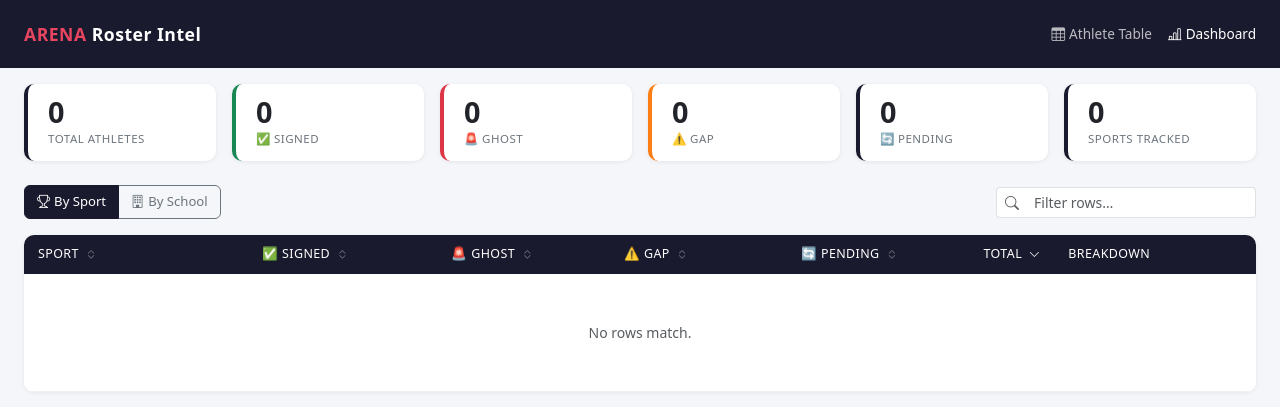
After one commit to mapfeiffer10/arena-roster-intel, a Flask app: page /dashboard in a window 1280 px wide. The commit adds this page. Shown: the top 407 px of the page. Run offline with Flask 3, Linux system fonts and the light colour scheme; data that the repository does not hold is empty.

Commit message:
Add Dashboard page with sport and school breakdowns
- New /dashboard route with pivot tables by sport and by school
- Each row shows Signed/Ghost/Gap/Pending counts, % signed, and a stacked color bar
- Clicking a row deep-links to the Athlete Table pre-filtered for that sport/school
- Athlete Table now reads URL params on load to apply filters from Dashboard links
- Fix sport slug normalization in roster_scraper: store with underscores to match ARENA sync
- Add nav links between Athlete Table and Dashboard in both pages

Co-Authored-By: Claude Sonnet 4.6 <noreply@anthropic.com>

```diff
--- a/app.py
+++ b/app.py
@@ -27,6 +27,11 @@ with app.app_context():
 @app.route("/")
 def index():
     return render_template("index.html")
+
+
+@app.route("/dashboard")
+def dashboard():
+    return render_template("dashboard.html")
 
 
 # ---------------------------------------------------------------------------
@@ -89,6 +94,30 @@ def get_athletes():
         "per_page": per_page,
         "pages":    paginated.pages,
     })
+
+
+@app.route("/api/dashboard")
+def dashboard_data():
+    pivot = request.args.get("pivot", "sport")  # "sport" or "school"
+
+    sql = """
+        SELECT
+            {col},
+            COUNT(*) FILTER (WHERE roster_match = '✅ Signed')   AS signed,
+            COUNT(*) FILTER (WHERE roster_match = '🚨 Ghost')    AS ghost,
+            COUNT(*) FILTER (WHERE roster_match = '⚠️ Gap')      AS gap,
+            COUNT(*) FILTER (WHERE roster_match = '🔄 Pending Review') AS pending,
+            COUNT(*) AS total
+        FROM athletes
+        GROUP BY {col}
+        ORDER BY {col}
+    """.format(col="sport" if pivot == "sport" else "school")
+
+    rows = db.session.execute(db.text(sql)).fetchall()
+    return jsonify([
+        {"name": r[0], "signed": r[1], "ghost": r[2], "gap": r[3], "pending": r[4], "total": r[5]}
+        for r in rows if r[0]
+    ])
 
 
 @app.route("/api/stats")
--- a/roster_scraper.py
+++ b/roster_scraper.py
@@ -323,10 +323,12 @@ def match_to_roster(arena_name: str, roster_names: list[str]) -> Optional[str]:
 def process_school_sport(school: str, sport: str, dry_run: bool = False) -> dict:
     stats = {"signed": 0, "ghost": 0, "gap": 0, "errors": 0}
     today = date.today().isoformat()
+    sport_slug = sport  # hyphenated, used for URL/config lookups
+    sport = sport.replace("-", "_")  # normalized, used for DB storage
 
     logger.info("--- %s / %s ---", school, sport)
 
-    roster_names, used_playwright = get_roster(school, sport)
+    roster_names, used_playwright = get_roster(school, sport_slug)
     if not roster_names:
         logger.warning("EMPTY ROSTER (JS-blocked?): %s %s", school, sport)
         stats["errors"] += 1
@@ -335,7 +337,7 @@ def process_school_sport(school: str, sport: str, dry_run: bool = False) -> dict
     if used_playwright:
         logger.info("Playwright returned %d players for %s %s", len(roster_names), school, sport)
 
-    arena_athletes = fetch_arena_for_school_sport(school, sport)
+    arena_athletes = fetch_arena_for_school_sport(school, sport_slug)
     logger.info("ARENA: %d live athletes", len(arena_athletes))
 
     matched_roster: set[str] = set()
--- /dev/null
+++ b/templates/dashboard.html
@@ -0,0 +1,370 @@
+<!DOCTYPE html>
+<html lang="en">
+<head>
+  <meta charset="UTF-8" />
+  <meta name="viewport" content="width=device-width, initial-scale=1.0" />
+  <title>Dashboard — ARENA Roster Intel</title>
+  <link href="https://cdn.jsdelivr.net/npm/bootstrap@5.3.3/dist/css/bootstrap.min.css" rel="stylesheet">
+  <link href="https://cdn.jsdelivr.net/npm/bootstrap-icons@1.11.3/font/bootstrap-icons.css" rel="stylesheet">
+  <style>
+    :root {
+      --brand: #1a1a2e;
+      --accent: #e94560;
+      --signed: #198754;
+      --ghost: #dc3545;
+      --gap: #fd7e14;
+      --pending: #6c757d;
+    }
+    body { background: #f4f6f9; font-size: 0.875rem; }
+
+    .navbar { background: var(--brand); }
+    .navbar-brand { font-weight: 700; letter-spacing: .5px; color: #fff !important; font-size: 1.1rem; }
+    .navbar-brand span { color: var(--accent); }
+    .nav-link { color: rgba(255,255,255,.7) !important; font-size: .85rem; }
+    .nav-link:hover, .nav-link.active { color: #fff !important; }
+
+    .stat-card {
+      background: #fff; border-radius: 10px; padding: 14px 20px;
+      border-left: 4px solid var(--brand);
+      box-shadow: 0 1px 4px rgba(0,0,0,.07);
+    }
+    .stat-card.signed  { border-color: var(--signed); }
+    .stat-card.ghost   { border-color: var(--ghost); }
+    .stat-card.gap     { border-color: var(--gap); }
+    .stat-num   { font-size: 1.8rem; font-weight: 700; line-height: 1; }
+    .stat-label { font-size: .72rem; color: #6c757d; text-transform: uppercase; letter-spacing: .5px; margin-top: 3px; }
+
+    .table-wrap { background: #fff; border-radius: 10px; box-shadow: 0 1px 4px rgba(0,0,0,.07); overflow: hidden; }
+    .table { margin-bottom: 0; }
+    .table thead th {
+      background: var(--brand); color: #fff; font-weight: 500; font-size: .78rem;
+      text-transform: uppercase; letter-spacing: .4px; border: none;
+      white-space: nowrap; cursor: pointer; user-select: none; padding: 10px 14px;
+    }
+    .table thead th:hover { background: #2a2a4e; }
+    .table thead th .sort-icon { opacity: .4; font-size: .7rem; margin-left: 3px; }
+    .table thead th.active-sort .sort-icon { opacity: 1; }
+    .table tbody tr { cursor: pointer; transition: background .1s; }
+    .table tbody tr:hover { background: #f0f4ff; }
+    .table td { vertical-align: middle; padding: 9px 14px; border-color: #f0f0f0; }
+    .table tfoot td { background: #f8f9fa; font-weight: 700; font-size: .82rem; padding: 9px 14px; border-top: 2px solid #dee2e6; }
+
+    .bar-cell { min-width: 120px; }
+    .bar-wrap { height: 8px; background: #f0f0f0; border-radius: 4px; overflow: hidden; display: flex; }
+    .bar-seg { height: 100%; }
+    .bar-signed  { background: var(--signed); }
+    .bar-ghost   { background: var(--ghost); }
+    .bar-gap     { background: var(--gap); }
+    .bar-pending { background: #ced4da; }
+
+    .num-signed  { color: var(--signed);  font-weight: 600; }
+    .num-ghost   { color: var(--ghost);   font-weight: 600; }
+    .num-gap     { color: var(--gap);     font-weight: 600; }
+    .num-pending { color: var(--pending); }
+    .num-zero    { color: #d1d5db; }
+
+    .pivot-toggle .btn { font-size: .82rem; }
+    .pivot-toggle .btn.active { background: var(--brand); color: #fff; border-color: var(--brand); }
+
+    .search-wrap input { font-size: .82rem; }
+
+    .pct-badge {
+      font-size: .68rem; color: #6b7280; background: #f3f4f6;
+      border-radius: 20px; padding: 2px 7px; white-space: nowrap;
+    }
+  </style>
+</head>
+<body>
+
+<nav class="navbar navbar-dark px-4 py-3">
+  <a class="navbar-brand" href="/"><span>ARENA</span> Roster Intel</a>
+  <div class="d-flex gap-3 align-items-center">
+    <a href="/" class="nav-link"><i class="bi bi-table me-1"></i>Athlete Table</a>
+    <a href="/dashboard" class="nav-link active"><i class="bi bi-bar-chart-line me-1"></i>Dashboard</a>
+  </div>
+</nav>
+
+<div class="container-fluid px-4 py-3" style="max-width: 1400px;">
+
+  <!-- Summary stat cards -->
+  <div class="row g-3 mb-4" id="stats-row">
+    <div class="col-6 col-md-2">
+      <div class="stat-card">
+        <div class="stat-num" id="stat-total">—</div>
+        <div class="stat-label">Total Athletes</div>
+      </div>
+    </div>
+    <div class="col-6 col-md-2">
+      <div class="stat-card signed">
+        <div class="stat-num" id="stat-signed">—</div>
+        <div class="stat-label">✅ Signed</div>
+      </div>
+    </div>
+    <div class="col-6 col-md-2">
+      <div class="stat-card ghost">
+        <div class="stat-num" id="stat-ghost">—</div>
+        <div class="stat-label">🚨 Ghost</div>
+      </div>
+    </div>
+    <div class="col-6 col-md-2">
+      <div class="stat-card gap">
+        <div class="stat-num" id="stat-gap">—</div>
+        <div class="stat-label">⚠️ Gap</div>
+      </div>
+    </div>
+    <div class="col-6 col-md-2">
+      <div class="stat-card">
+        <div class="stat-num" id="stat-pending">—</div>
+        <div class="stat-label">🔄 Pending</div>
+      </div>
+    </div>
+    <div class="col-6 col-md-2">
+      <div class="stat-card">
+        <div class="stat-num" id="stat-sports">—</div>
+        <div class="stat-label">Sports Tracked</div>
+      </div>
+    </div>
+  </div>
+
+  <!-- Controls row -->
+  <div class="d-flex flex-wrap gap-3 align-items-center justify-content-between mb-3">
+    <div class="pivot-toggle btn-group" role="group">
+      <button class="btn btn-outline-secondary active" id="btn-by-sport" onclick="setPivot('sport')">
+        <i class="bi bi-trophy me-1"></i>By Sport
+      </button>
+      <button class="btn btn-outline-secondary" id="btn-by-school" onclick="setPivot('school')">
+        <i class="bi bi-building me-1"></i>By School
+      </button>
+    </div>
+    <div class="search-wrap" style="width:260px">
+      <div class="input-group input-group-sm">
+        <span class="input-group-text bg-white border-end-0"><i class="bi bi-search text-muted"></i></span>
+        <input type="text" id="search-input" class="form-control border-start-0" placeholder="Filter rows…" oninput="filterRows()">
+      </div>
+    </div>
+  </div>
+
+  <!-- Table -->
+  <div class="table-wrap">
+    <div class="table-responsive">
+      <table class="table table-hover" id="dash-table">
+        <thead id="dash-thead">
+          <!-- rendered by JS -->
+        </thead>
+        <tbody id="dash-tbody">
+          <tr><td colspan="7" class="text-center py-5 text-muted"><span class="spinner-border spinner-border-sm me-2"></span>Loading…</td></tr>
+        </tbody>
+        <tfoot id="dash-tfoot"></tfoot>
+      </table>
+    </div>
+  </div>
+
+</div>
+
+<script src="https://cdn.jsdelivr.net/npm/bootstrap@5.3.3/dist/js/bootstrap.bundle.min.js"></script>
+<script>
+  let pivot = "sport";
+  let rawData = [];
+  let sortCol = "total";
+  let sortDir = "desc";
+
+  // ---------------------------------------------------------------------------
+  // Boot
+  // ---------------------------------------------------------------------------
+  document.addEventListener("DOMContentLoaded", () => {
+    loadStats();
+    loadDashboard();
+  });
+
+  // ---------------------------------------------------------------------------
+  // Data
+  // ---------------------------------------------------------------------------
+  async function loadStats() {
+    const res = await fetch("/api/stats");
+    const d = await res.json();
+    document.getElementById("stat-total").textContent   = d.total.toLocaleString();
+    document.getElementById("stat-signed").textContent  = d.signed.toLocaleString();
+    document.getElementById("stat-ghost").textContent   = d.ghost.toLocaleString();
+    document.getElementById("stat-gap").textContent     = d.gap.toLocaleString();
+    document.getElementById("stat-pending").textContent = d.pending.toLocaleString();
+  }
+
+  async function loadDashboard() {
+    document.getElementById("dash-tbody").innerHTML =
+      `<tr><td colspan="7" class="text-center py-5 text-muted"><span class="spinner-border spinner-border-sm me-2"></span>Loading…</td></tr>`;
+    const res = await fetch(`/api/dashboard?pivot=${pivot}`);
+    rawData = await res.json();
+    document.getElementById("stat-sports").textContent =
+      pivot === "sport" ? rawData.length : "—";
+    renderTable();
+  }
+
+  // ---------------------------------------------------------------------------
+  // Pivot toggle
+  // ---------------------------------------------------------------------------
+  function setPivot(p) {
+    pivot = p;
+    document.getElementById("btn-by-sport").classList.toggle("active", p === "sport");
+    document.getElementById("btn-by-school").classList.toggle("active", p === "school");
+    document.getElementById("search-input").value = "";
+    sortCol = "total";
+    sortDir = "desc";
+    loadDashboard();
+  }
+
+  // ---------------------------------------------------------------------------
+  // Sort
+  // ---------------------------------------------------------------------------
+  function setSort(col) {
+    if (sortCol === col) sortDir = sortDir === "asc" ? "desc" : "asc";
+    else { sortCol = col; sortDir = col === "name" ? "asc" : "desc"; }
+    renderTable();
+  }
+
+  function sorted(data) {
+    return [...data].sort((a, b) => {
+      let av = sortCol === "name" ? a.name : a[sortCol];
+      let bv = sortCol === "name" ? b.name : b[sortCol];
+      if (typeof av === "string") av = av.toLowerCase();
+      if (typeof bv === "string") bv = bv.toLowerCase();
+      if (av < bv) return sortDir === "asc" ? -1 : 1;
+      if (av > bv) return sortDir === "asc" ? 1 : -1;
+      return 0;
+    });
+  }
+
+  // ---------------------------------------------------------------------------
+  // Filter
+  // ---------------------------------------------------------------------------
+  function filterRows() {
+    renderTable();
+  }
+
+  function filtered(data) {
+    const q = document.getElementById("search-input").value.trim().toLowerCase();
+    if (!q) return data;
+    return data.filter(r => r.name.toLowerCase().includes(q));
+  }
+
+  // ---------------------------------------------------------------------------
+  // Render
+  // ---------------------------------------------------------------------------
+  function renderTable() {
+    const label = pivot === "sport" ? "Sport" : "School";
+    const colKey = pivot === "sport" ? "sport" : "school";
+
+    // Header
+    document.getElementById("dash-thead").innerHTML = `
+      <tr>
+        <th onclick="setSort('name')" data-col="name">
+          ${label} ${sortIcon("name")}
+        </th>
+        <th onclick="setSort('signed')" data-col="signed" class="text-end">
+          ✅ Signed ${sortIcon("signed")}
+        </th>
+        <th onclick="setSort('ghost')" data-col="ghost" class="text-end">
+          🚨 Ghost ${sortIcon("ghost")}
+        </th>
+        <th onclick="setSort('gap')" data-col="gap" class="text-end">
+          ⚠️ Gap ${sortIcon("gap")}
+        </th>
+        <th onclick="setSort('pending')" data-col="pending" class="text-end">
+          🔄 Pending ${sortIcon("pending")}
+        </th>
+        <th onclick="setSort('total')" data-col="total" class="text-end">
+          Total ${sortIcon("total")}
+        </th>
+        <th class="bar-cell">Breakdown</th>
+      </tr>`;
+
+    const display = sorted(filtered(rawData));
+
+    if (!display.length) {
+      document.getElementById("dash-tbody").innerHTML =
+        `<tr><td colspan="7" class="text-center py-5 text-muted">No rows match.</td></tr>`;
+      document.getElementById("dash-tfoot").innerHTML = "";
+      return;
+    }
+
+    document.getElementById("dash-tbody").innerHTML = display.map(r => {
+      const pct = r.total > 0 ? {
+        s: r.signed  / r.total * 100,
+        g: r.ghost   / r.total * 100,
+        a: r.gap     / r.total * 100,
+        p: r.pending / r.total * 100,
+      } : { s:0, g:0, a:0, p:0 };
+
+      const signedPct = r.total > 0 ? Math.round(r.signed / r.total * 100) : 0;
+
+      const rowUrl = pivot === "sport"
+        ? `/?sport=${encodeURIComponent(r.name)}`
+        : `/?school=${encodeURIComponent(r.name)}`;
+
+      return `
+        <tr onclick="window.location='${rowUrl}'">
+          <td><strong>${esc(fmtName(r.name))}</strong></td>
+          <td class="text-end ${r.signed  ? 'num-signed'  : 'num-zero'}">${r.signed.toLocaleString()}</td>
+          <td class="text-end ${r.ghost   ? 'num-ghost'   : 'num-zero'}">${r.ghost.toLocaleString()}</td>
+          <td class="text-end ${r.gap     ? 'num-gap'     : 'num-zero'}">${r.gap.toLocaleString()}</td>
+          <td class="text-end ${r.pending ? 'num-pending' : 'num-zero'}">${r.pending.toLocaleString()}</td>
+          <td class="text-end">
+            ${r.total.toLocaleString()}
+            <span class="pct-badge ms-1">${signedPct}% signed</span>
+          </td>
+          <td class="bar-cell">
+            <div class="bar-wrap">
+              <div class="bar-seg bar-signed"  style="width:${pct.s}%"></div>
+              <div class="bar-seg bar-ghost"   style="width:${pct.g}%"></div>
+              <div class="bar-seg bar-gap"     style="width:${pct.a}%"></div>
+              <div class="bar-seg bar-pending" style="width:${pct.p}%"></div>
+            </div>
+          </td>
+        </tr>`;
+    }).join("");
+
+    // Footer totals
+    const tot = display.reduce((acc, r) => {
+      acc.signed  += r.signed;
+      acc.ghost   += r.ghost;
+      acc.gap     += r.gap;
+      acc.pending += r.pending;
+      acc.total   += r.total;
+      return acc;
+    }, {signed:0, ghost:0, gap:0, pending:0, total:0});
+
+    const totSignedPct = tot.total > 0 ? Math.round(tot.signed / tot.total * 100) : 0;
+
+    document.getElementById("dash-tfoot").innerHTML = `
+      <tr>
+        <td>Total (${display.length} rows)</td>
+        <td class="text-end">${tot.signed.toLocaleString()}</td>
+        <td class="text-end">${tot.ghost.toLocaleString()}</td>
+        <td class="text-end">${tot.gap.toLocaleString()}</td>
+        <td class="text-end">${tot.pending.toLocaleString()}</td>
+        <td class="text-end">${tot.total.toLocaleString()} <span class="pct-badge ms-1">${totSignedPct}% signed</span></td>
+        <td></td>
+      </tr>`;
+  }
+
+  // ---------------------------------------------------------------------------
+  // Helpers
+  // ---------------------------------------------------------------------------
+  function sortIcon(col) {
+    if (sortCol !== col) return `<i class="bi bi-chevron-expand sort-icon"></i>`;
+    return `<i class="bi bi-chevron-${sortDir === 'asc' ? 'up' : 'down'} sort-icon" style="opacity:1"></i>`;
+  }
+
+  function fmtName(s) {
+    if (!s) return "—";
+    // Convert underscore sport slugs to readable labels
+    return s.replace(/_/g, " ").replace(/\b\w/g, c => c.toUpperCase());
+  }
+
+  function esc(s) {
+    return String(s)
+      .replace(/&/g,"&amp;").replace(/</g,"&lt;").replace(/>/g,"&gt;")
+      .replace(/"/g,"&quot;");
+  }
+</script>
+</body>
+</html>
```
Also changed, not shown: templates/index.html (+27 -6 lines).
